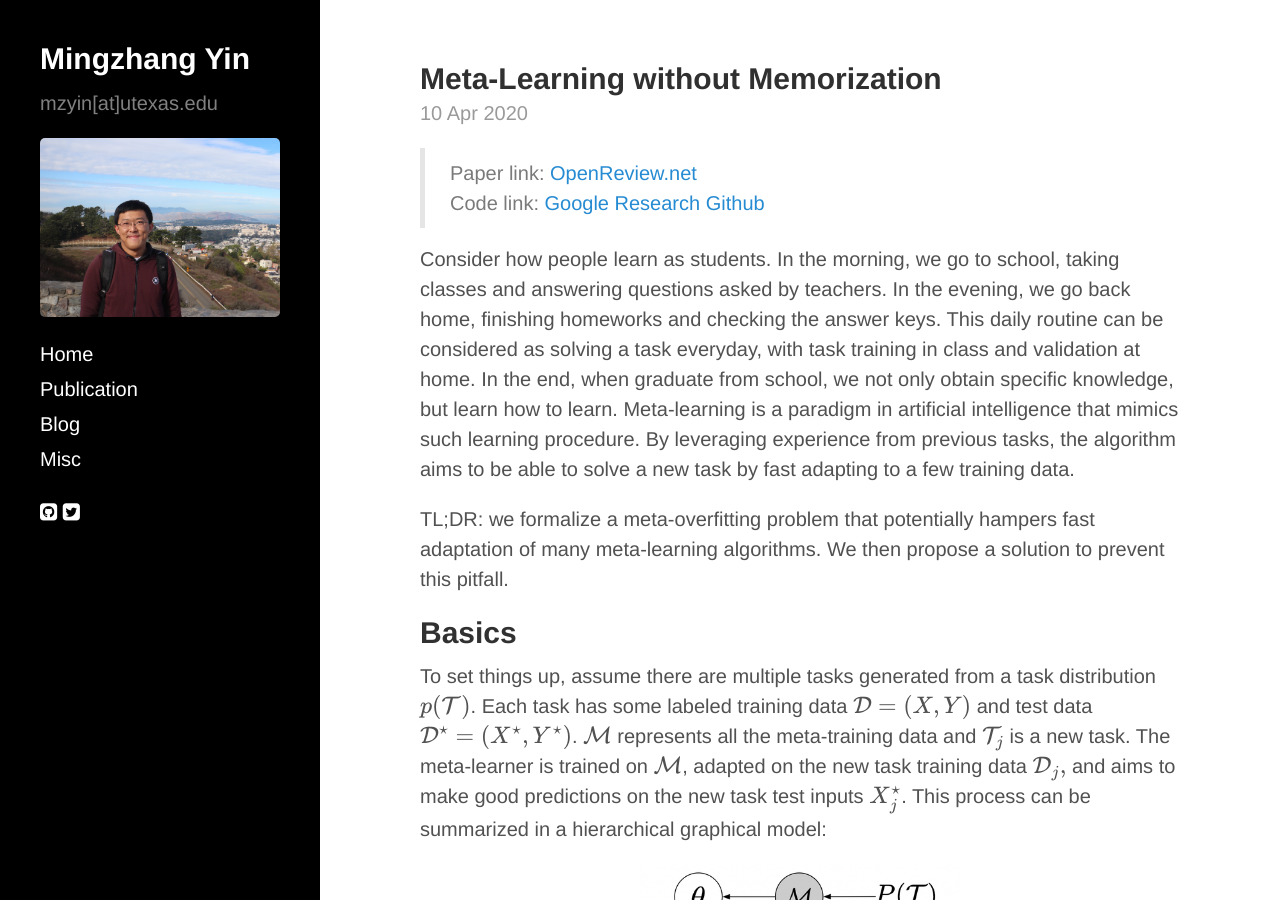
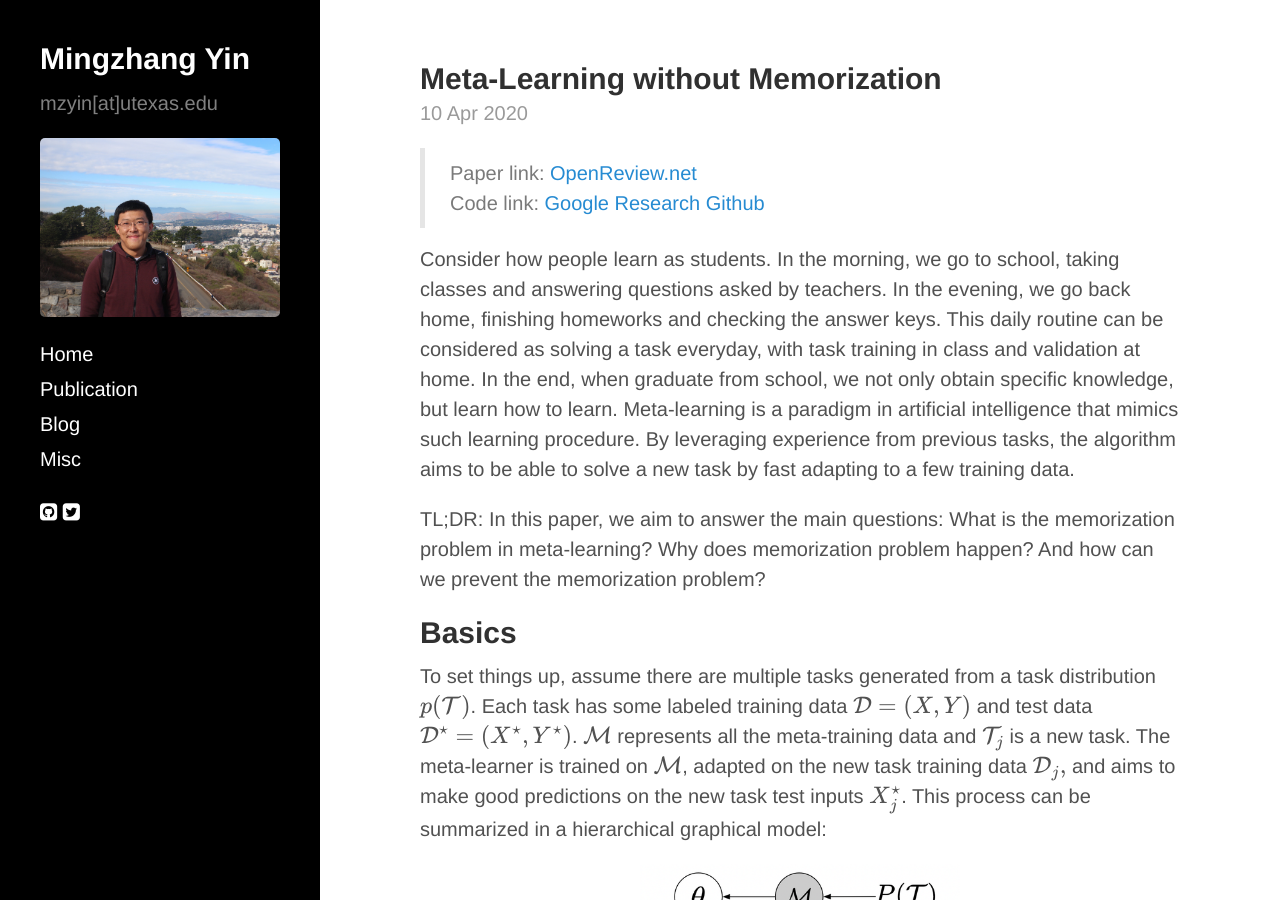
Before and after one commit to mingzhang-yin/mingzhang-yin.github.io, a Jekyll site: the page built from _posts/2020-04-10-Meta-learning-without-Memorization.md, in a window 1280 px wide and 900 px high. Built offline with Jekyll 4.4.1, drawn with Linux system fonts in a browser that asks for light colours; nearby versions of some CDN libraries; formulas are drawn with MathJax 3; some of the changed text lies outside the part shown.

Commit message:
Update 2020-04-10-Meta-learning-without-Memorization.md

```diff
--- a/_posts/2020-04-10-Meta-learning-without-Memorization.md
+++ b/_posts/2020-04-10-Meta-learning-without-Memorization.md
@@ -12,7 +12,8 @@
 
 Consider how people learn as students. In the morning, we go to school, taking classes and answering questions asked by teachers. In the evening, we go back home, finishing homeworks and checking the answer keys. This daily routine can be considered as solving a task everyday, with task training in class and validation at home. In the end, when graduate from school, we not only obtain specific knowledge, but learn how to learn. Meta-learning is a paradigm in artificial intelligence that mimics such learning procedure. By leveraging experience from previous tasks, the algorithm aims to be able to solve a new task by fast adapting to a few training data.
 
-TL;DR: we formalize a meta-overfitting problem that potentially hampers fast adaptation of many meta-learning algorithms. We then propose a solution to prevent this pitfall.
+TL;DR: In this paper, we aim to answer the main questions: What is the memorization problem in meta-learning? Why does memorization problem happen? And how can we prevent the memorization problem?
+
 
 ## Basics
 To set things up, assume there are multiple tasks generated from a task distribution $p(\mathcal{T})$. Each task has some labeled training data $\mathcal{D} = (X,Y)$ and test data $\mathcal{D}^{\star} = (X^{\star},Y^{\star})$.  $\mathcal{M}$ represents all the meta-training data and $\mathcal{T}\_j$ is a new task. The meta-learner is trained on $\mathcal{M}$, adapted on the new task training data $\mathcal{D}_{j},$ and aims to make good predictions on the new task test inputs $X^{\star}\_{j}$. This process can be summarized in a hierarchical graphical model:
@@ -69,8 +70,9 @@
 
 ## Takeaways
 * Memorization is a prevalent problem in many meta-learning applications and algorithms
-* Memorization problem is a task-level overfitting problem; it differs from standard datapoint-level overfitting. The model can generalize to *new points* within a training task, but cannot generalize to a *new task*
+* Memorization problem is meta-overfitting at the task level; it differs from standard datapoint-level overfitting. The model can generalize to *new points* within a training task, but cannot generalize to a *new task*
 * Meta-regularization can effectively control the memorization problem, which expands the meta-learning to the domains that it was once hard to be effective on
 * 👉 Keep calm and remain adaptive!
 
+
 Thanks to the collaborations of Drs. George Tucker, Mingyuan Zhou, Sergey Levine and Chelsea Finn
```
